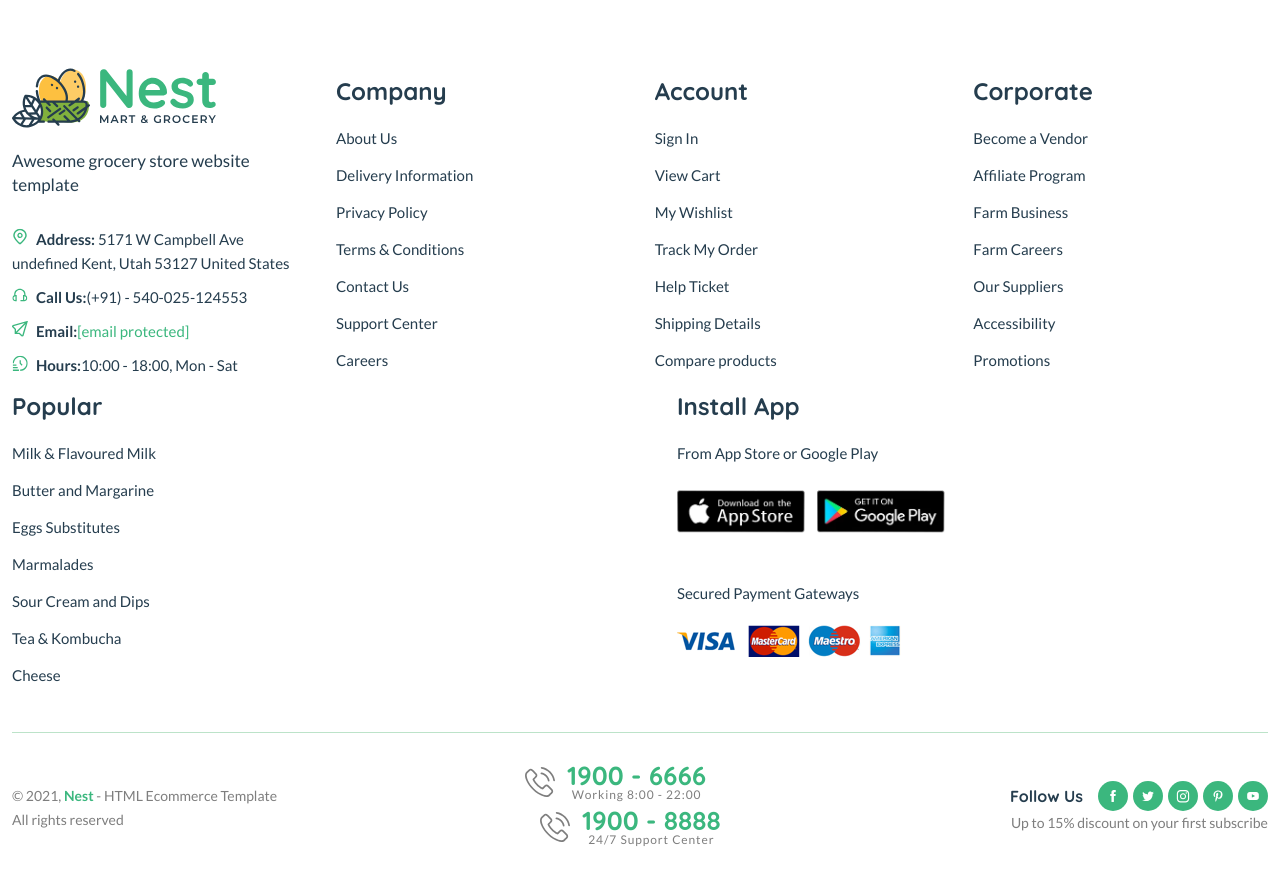
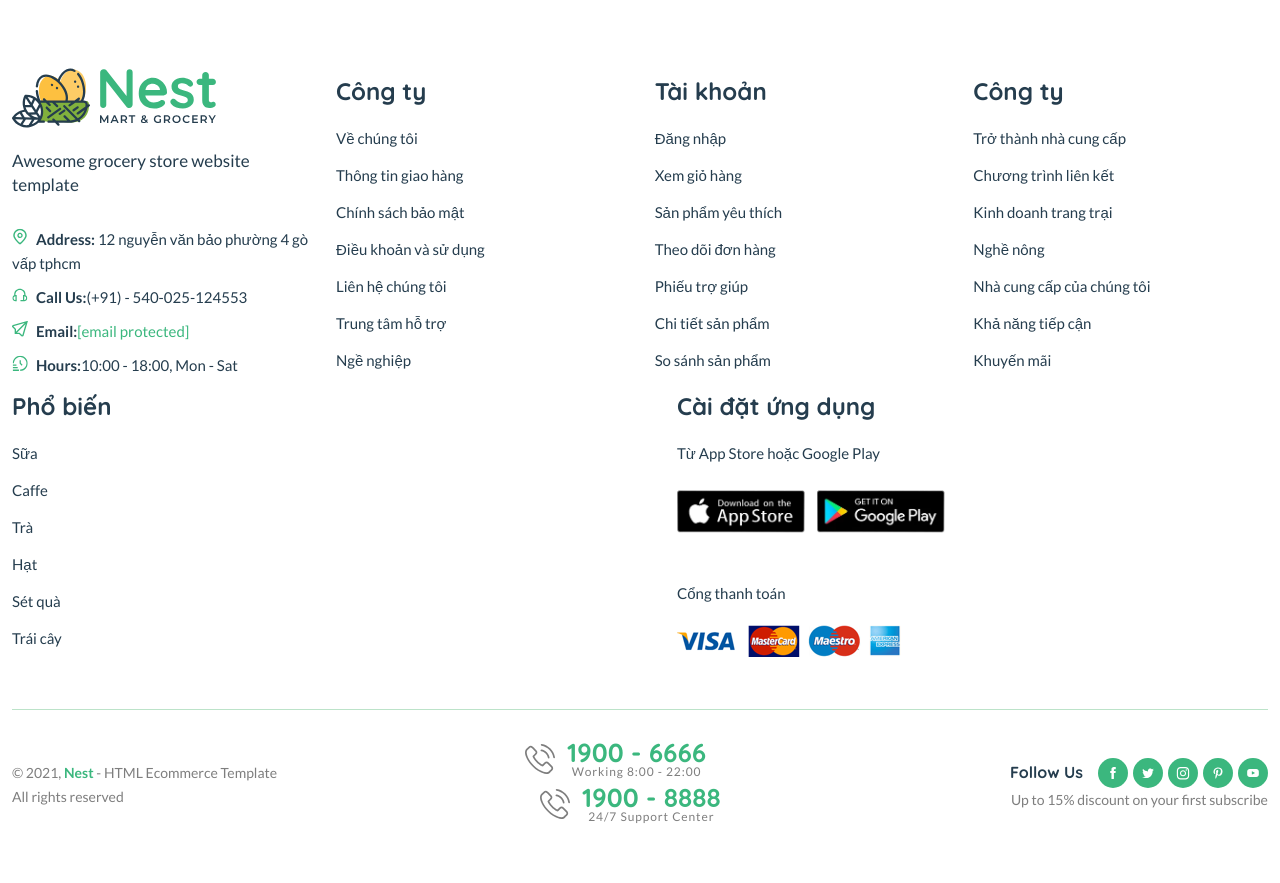
Before and after one commit to ngoisao962/Ecobite_Market, a plain HTML site: page page-contact.html in a window 1280 px wide. Shown: the part 2609-3492 px from the top of the page. After the commit the page ends 3469 px from the top, so only its background shows below. Drawn offline with nearby package versions, Linux system fonts and the light colour scheme; files whose address does not match are found by name.

Commit message:
first commit

```diff
--- a/page-contact.html
+++ b/page-contact.html
@@ -828,77 +828,76 @@ các nhu cầu  <br /> hàng ngày của bạn từ cửa
                 <div class="container pt-15 pb-20">
                     <div class="row">
                         <div class="col">
-                            <div class="widget-about font-md mb-md-3 mb-lg-3 mb-xl-0">
+                            <div class="widget-about font-md mb-md-3 mb-lg-3 mb-xl-0 wow animate__animated animate__fadeInUp" data-wow-delay="0">
                                 <div class="logo mb-30">
                                     <a href="index.html" class="mb-15"><img src="assets/imgs/theme/logo.svg" alt="logo" /></a>
                                     <p class="font-lg text-heading">Awesome grocery store website template</p>
                                 </div>
                                 <ul class="contact-infor">
-                                    <li><img src="assets/imgs/theme/icons/icon-location.svg" alt="" /><strong>Address: </strong> <span>5171 W Campbell Ave undefined Kent, Utah 53127 United States</span></li>
+                                    <li><img src="assets/imgs/theme/icons/icon-location.svg" alt="" /><strong>Address: </strong> <span>12 nguyễn văn bảo phường 4 gò vấp tphcm</span></li>
                                     <li><img src="assets/imgs/theme/icons/icon-contact.svg" alt="" /><strong>Call Us:</strong><span>(+91) - 540-025-124553</span></li>
-                                    <li><img src="assets/imgs/theme/icons/icon-email-2.svg" alt="" /><strong>Email:</strong><span><a href="http://wp.alithemes.com/cdn-cgi/l/email-protection" class="__cf_email__" data-cfemail="1764767b7257597264633974787a">[email&#160;protected]</a></span></li>
+                                    <li><img src="assets/imgs/theme/icons/icon-email-2.svg" alt="" /><strong>Email:</strong><span><a href="http://wp.alithemes.com/cdn-cgi/l/email-protection" class="__cf_email__" data-cfemail="93e0f2fff6d3ddf6e0e7bdf0fcfe">[email&#160;protected]</a></span></li>
                                     <li><img src="assets/imgs/theme/icons/icon-clock.svg" alt="" /><strong>Hours:</strong><span>10:00 - 18:00, Mon - Sat</span></li>
                                 </ul>
                             </div>
                         </div>
-                        <div class="footer-link-widget col">
-                            <h4 class="widget-title">Company</h4>
+                        <div class="footer-link-widget col wow animate__animated animate__fadeInUp" data-wow-delay=".1s">
+                        <h4 class="widget-title">Công ty</h4>
                         <ul class="footer-list mb-sm-5 mb-md-0">
-                                <li><a href="#">About Us</a></li>
-                                <li><a href="#">Delivery Information</a></li>
-                                <li><a href="#">Privacy Policy</a></li>
-                                <li><a href="#">Terms &amp; Conditions</a></li>
-                                <li><a href="#">Contact Us</a></li>
-                                <li><a href="#">Support Center</a></li>
-                                <li><a href="#">Careers</a></li>
+                            <li><a href="#">Về chúng tôi</a></li>
+                            <li><a href="#">Thông tin giao hàng</a></li>
+                            <li><a href="#">Chính sách bảo mật</a></li>
+                            <li><a href="#">Điều khoản và sử dụng</a></li>
+                            <li><a href="#">Liên hệ chúng tôi</a></li>
+                            <li><a href="#">Trung tâm hỗ trợ</a></li>
+                            <li><a href="#">Ngề nghiệp</a></li>
                         </ul>
                     </div>
-                        <div class="footer-link-widget col">
-                            <h4 class="widget-title">Account</h4>
+                    <div class="footer-link-widget col wow animate__animated animate__fadeInUp" data-wow-delay=".2s">
+                        <h4 class="widget-title">Tài khoản</h4>
                         <ul class="footer-list mb-sm-5 mb-md-0">
-                                <li><a href="#">Sign In</a></li>
-                                <li><a href="#">View Cart</a></li>
-                                <li><a href="#">My Wishlist</a></li>
-                                <li><a href="#">Track My Order</a></li>
-                                <li><a href="#">Help Ticket</a></li>
-                                <li><a href="#">Shipping Details</a></li>
-                                <li><a href="#">Compare products</a></li>
+                            <li><a href="#">Đăng nhập</a></li>
+                            <li><a href="#">Xem giỏ hàng</a></li>
+                            <li><a href="#">Sản phẩm yêu thích</a></li>
+                            <li><a href="#">Theo dõi đơn hàng</a></li>
+                            <li><a href="#">Phiếu trợ giúp</a></li>
+                            <li><a href="#">Chi tiết sản phẩm</a></li>
+                            <li><a href="#">So sánh sản phẩm</a></li>
                         </ul>
                     </div>
-                        <div class="footer-link-widget col">
-                            <h4 class="widget-title">Corporate</h4>
+                    <div class="footer-link-widget col wow animate__animated animate__fadeInUp" data-wow-delay=".3s">
+                        <h4 class="widget-title">Công ty</h4>
                         <ul class="footer-list mb-sm-5 mb-md-0">
-                                <li><a href="#">Become a Vendor</a></li>
-                                <li><a href="#">Affiliate Program</a></li>
-                                <li><a href="#">Farm Business</a></li>
-                                <li><a href="#">Farm Careers</a></li>
-                                <li><a href="#">Our Suppliers</a></li>
-                                <li><a href="#">Accessibility</a></li>
-                                <li><a href="#">Promotions</a></li>
+                            <li><a href="#">Trở thành nhà cung cấp</a></li>
+                            <li><a href="#">Chương trình liên kết</a></li>
+                            <li><a href="#">Kinh doanh trang trại</a></li>
+                            <li><a href="#">Nghề nông</a></li>
+                            <li><a href="#">Nhà cung cấp của chúng tôi</a></li>
+                            <li><a href="#">Khả năng tiếp cận</a></li>
+                            <li><a href="#">Khuyến mãi</a></li>
                         </ul>
                     </div>
-                        <div class="footer-link-widget col">
-                            <h4 class="widget-title">Popular</h4>
+                    <div class="footer-link-widget col wow animate__animated animate__fadeInUp" data-wow-delay=".4s">
+                        <h4 class="widget-title">Phổ biến</h4>
                         <ul class="footer-list mb-sm-5 mb-md-0">
-                                <li><a href="#">Milk & Flavoured Milk</a></li>
-                                <li><a href="#">Butter and Margarine</a></li>
-                                <li><a href="#">Eggs Substitutes</a></li>
-                                <li><a href="#">Marmalades</a></li>
-                                <li><a href="#">Sour Cream and Dips</a></li>
-                                <li><a href="#">Tea & Kombucha</a></li>
-                                <li><a href="#">Cheese</a></li>
+                            <li><a href="#">Sữa</a></li>
+                            <li><a href="#">Caffe</a></li>
+                            <li><a href="#">Trà</a></li>
+                            <li><a href="#">Hạt</a></li>
+                            <li><a href="#">Sét quà</a></li>
+                            <li><a href="#">Trái cây</a></li>
+
                         </ul>
                     </div>
-                        <div class="footer-link-widget widget-install-app col">
-                            <h4 class="widget-title">Install App</h4>
-                            <p class="wow fadeIn animated">From App Store or Google Play</p>
+                    <div class="footer-link-widget widget-install-app col wow animate__animated animate__fadeInUp" data-wow-delay=".5s">
+                        <h4 class="widget-title">Cài đặt ứng dụng</h4>
+                        <p class="">Từ App Store  hoặc Google Play</p>
                         <div class="download-app">
                             <a href="#" class="hover-up mb-sm-2 mb-lg-0"><img class="active" src="assets/imgs/theme/app-store.jpg" alt="" /></a>
                             <a href="#" class="hover-up mb-sm-2"><img src="assets/imgs/theme/google-play.jpg" alt="" /></a>
                         </div>
-                            <p class="mb-20">Secured Payment Gateways</p>
-                            <img class="wow fadeIn animated" src="assets/imgs/theme/payment-method.png" alt="" />
-                        </div>
+                        <p class="mb-20">Cổng thanh toán</p>
+                        <img class="" src="assets/imgs/theme/payment-method.png" alt="" />
                     </div>
                 </div>
             </section>
```
Also changed, not shown: index.html (+10 -49 lines), page-about-2.html (+10 -10 lines). Lines whose indentation alone changed are shown as unchanged.
